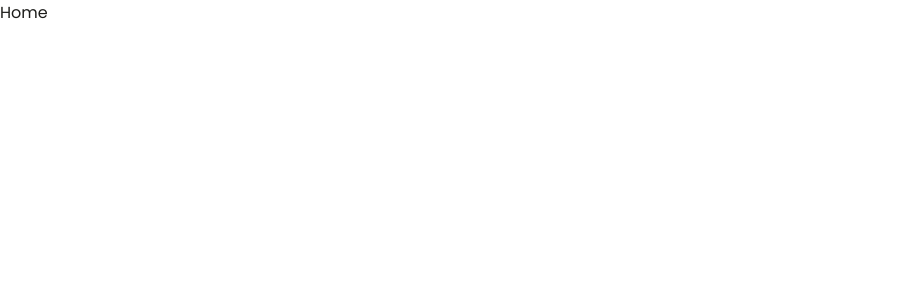
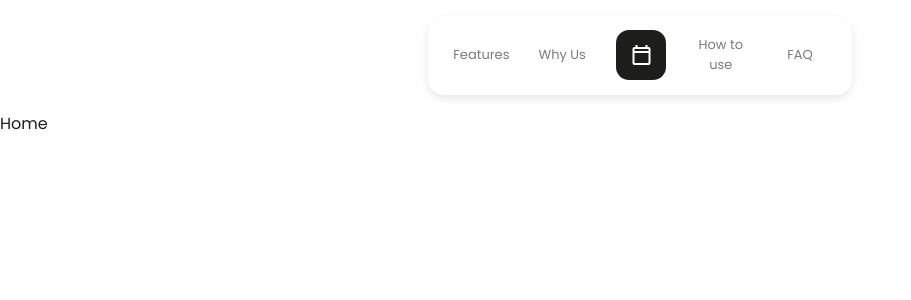
Before and after one commit to ibrilBadreddine/Codate, a React (Vite) app: page / in a window 1280 px wide. Shown: the top 300 px of the page, without its empty margins (0-911 px from the left). Built offline with nearby package versions, Linux system fonts and the light colour scheme.

Commit message:
Base layout: Add header

```diff
--- a/src/views/components/layouts/BaseLayout.tsx
+++ b/src/views/components/layouts/BaseLayout.tsx
@@ -1,10 +1,11 @@
 import "./style.scss";
 import { Outlet } from 'react-router-dom'
+import Header from "./_header";
 
 export default function BaseLayout() {
   return (
     <div className='base-app'>
-      {/* Header */}
+      <Header />
       <Outlet />
       {/* Footer */}
     </div>
--- /dev/null
+++ b/src/views/components/layouts/_header/index.tsx
@@ -0,0 +1,19 @@
+import { Link } from "react-router-dom";
+
+export default function Header() {
+  return (
+    <header className="header">
+      <div className="header-container">
+        <Link to="#">Features</Link>
+        <Link to="#">Why Us</Link>
+        <div className="logo">
+          <div className="logo-container">
+            <span className="material-symbols-outlined">calendar_today</span>
+          </div>
+        </div>
+        <Link to="#">How to use</Link>
+        <Link to="#">FAQ</Link>
+      </div>
+    </header>
+  );
+}
--- a/src/views/components/layouts/style.scss
+++ b/src/views/components/layouts/style.scss
@@ -2,3 +2,51 @@
 .base-app {
 
 }
+
+/* Header */
+.header{
+  display: flex;
+  align-items: center;
+  justify-content: center;
+  margin: 1em;
+  .header-container {
+    width: 32%;
+    padding: .8em;
+    border-radius: 1em;
+    display: grid;
+    grid-template-columns: repeat(5, 1fr);
+    box-shadow: 0 4px 8px rgba(29, 29, 27, .1);
+    a, .logo {
+      display: grid;
+      align-items: center;
+      text-align: center;
+      color: var(--gray-500);
+      font-size: 13px;
+    }
+    // Logo
+    .logo {
+      display: grid;
+      justify-content: center;
+      align-items: center;
+      .logo-container{
+        display: flex;
+        align-items: center;
+        justify-content: center;
+        background-color: var(--base-black);
+        color: var(--base-white);
+        border-radius: 1em;
+        padding: 1em;
+        width: fit-content;
+      }
+    }
+    // Link
+    a {
+      padding: .5em 1em;
+      border-radius: 12px;
+      &:hover {
+        background-color: var(--gray-50);
+        color: var(--base-black);
+      }
+    }
+  }
+}
```
